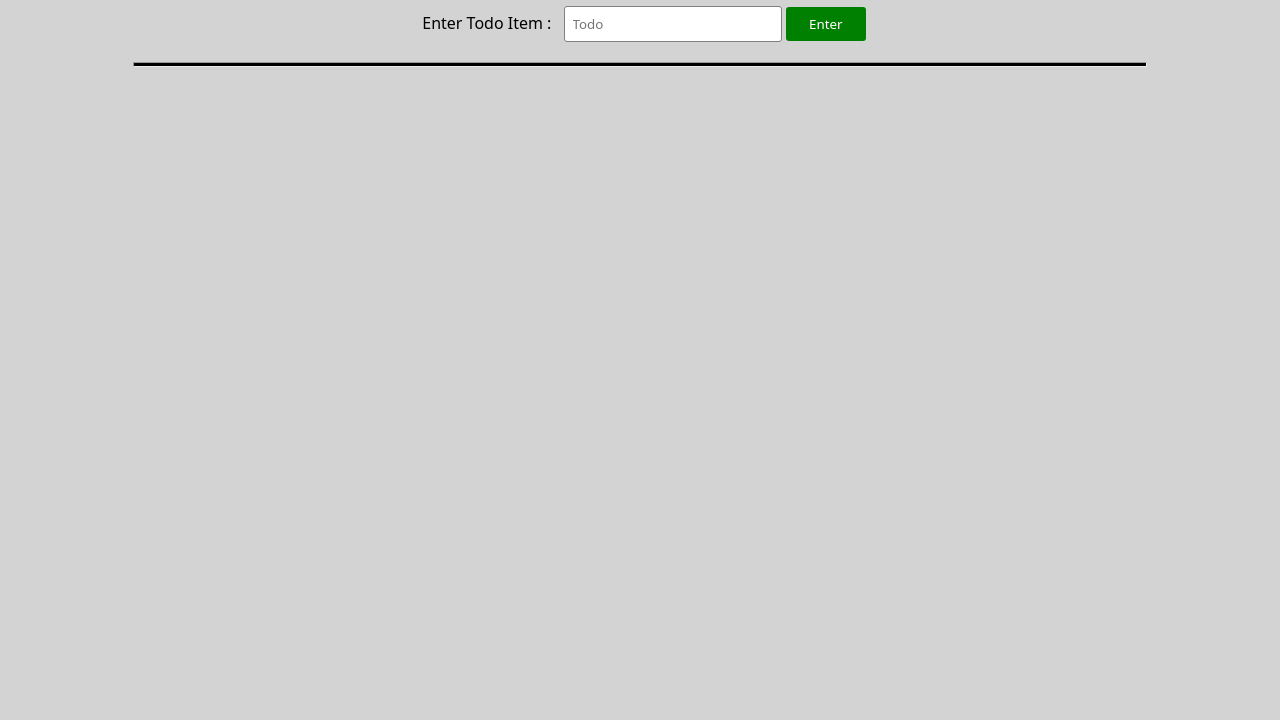
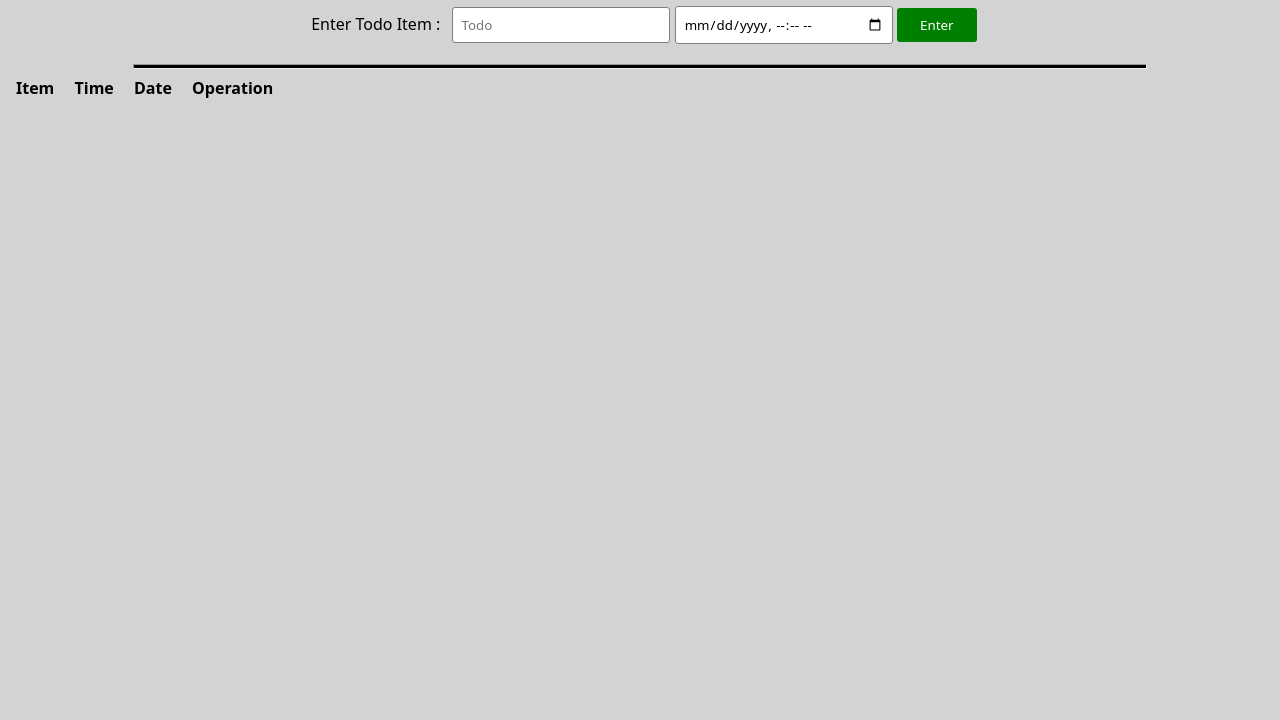
Before and after one commit to aais1/todo_webApp_v1, a plain HTML site: page index.html in a window 1280 px wide. Shown: the part 80-800 px from the top of the page. Drawn offline with Linux system fonts and the light colour scheme.

Commit message:
updated html

```diff
--- a/index.html
+++ b/index.html
@@ -13,9 +13,16 @@
             <h1>Todo App</h1>
                 <label for="">Enter Todo Item :</label>
                 <input type="text" name="" id="ip" placeholder="Todo">
+                <input type="datetime-local" id="date"></input>
                 <button id="bt-1" onclick="getTodo()">Enter</button>
             <br>
             <hr>
+        </div>
+        <div class="labels">
+            <strong><label for="">Item</label></strong>
+            <strong><label for="">Time</label></strong>
+            <strong><label for="">Date</label></strong>
+            <strong><label for="">Operation</label></strong>
         </div>
         <div class="list">
 
```
